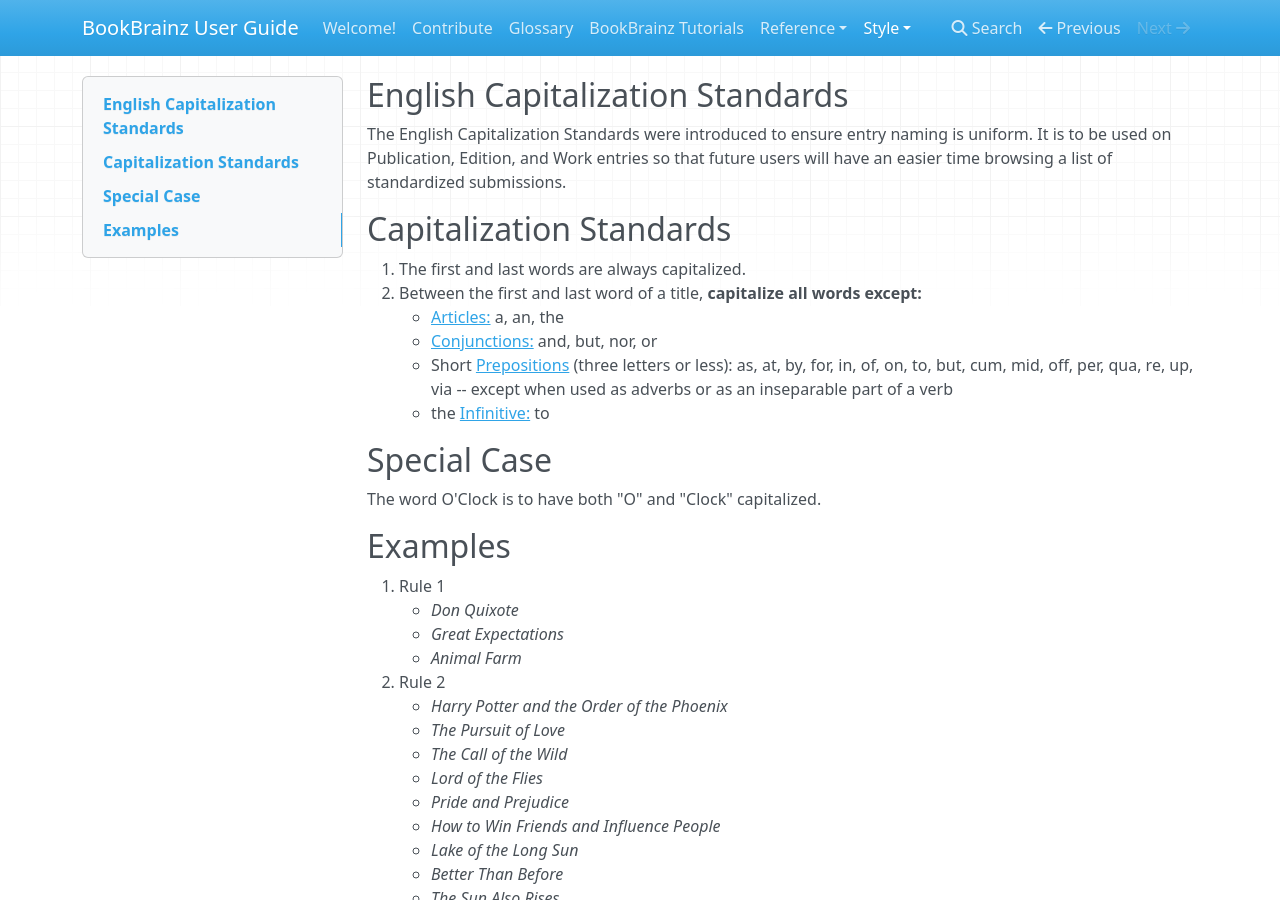
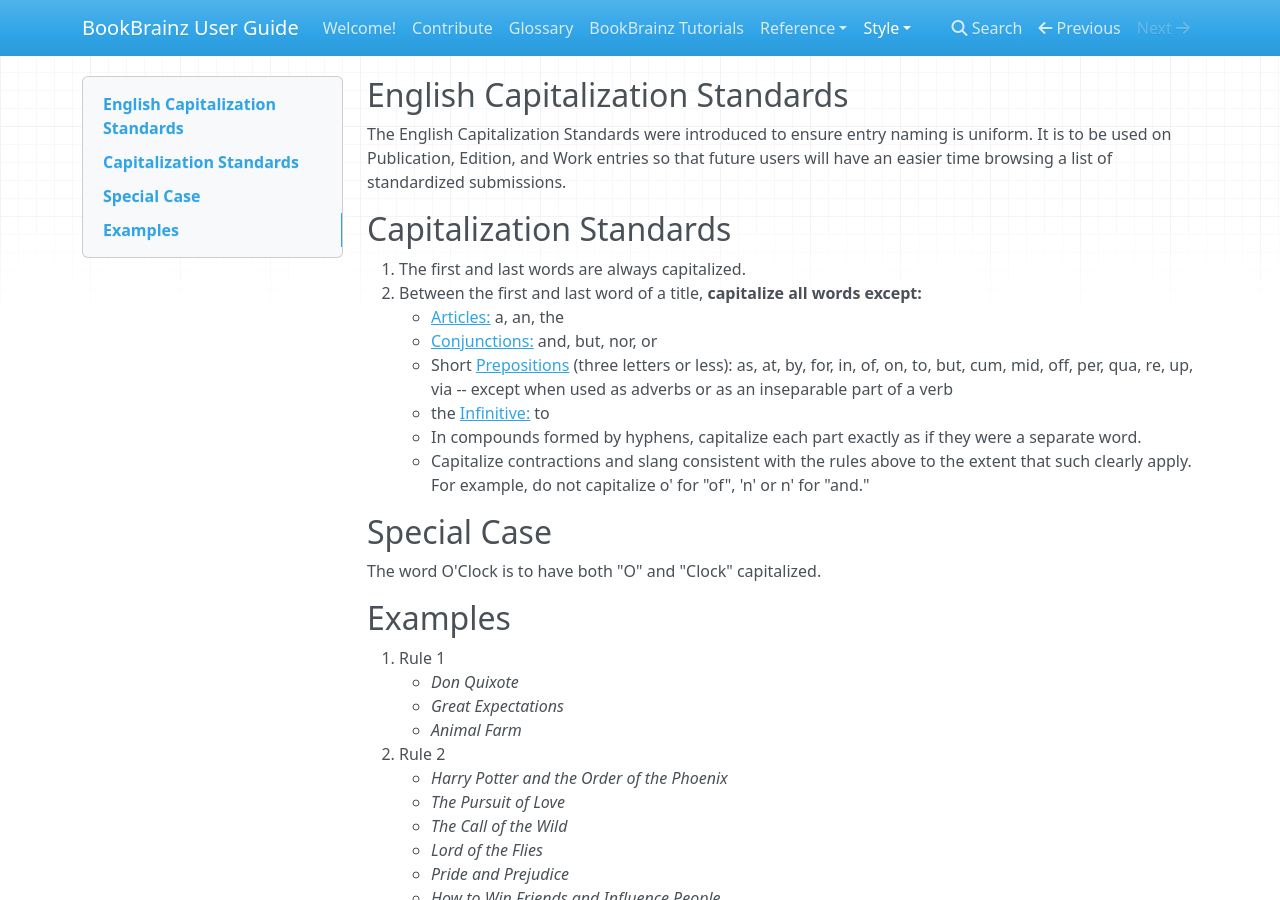
Before and after one commit to metabrainz/bookbrainz-user-guide, an MkDocs documentation site: the page built from docs/style/language_specific/capitalization-en.md, in a window 1280 px wide and 900 px high. Built offline with MkDocs 1.6.1, drawn with Linux system fonts in a browser that asks for light colours; nearby versions of some CDN libraries.

Commit message:
More rules from MB Style English

```diff
--- a/docs/style/language_specific/capitalization-en.md
+++ b/docs/style/language_specific/capitalization-en.md
@@ -11,6 +11,8 @@ Capitalization Standards
 	+ [Conjunctions:](http://partofspeech.org/conjunction) and, but, nor, or
 	+ Short [Prepositions](http://partofspeech.org/preposition) (three letters or less): as, at, by, for, in, of, on, to, but, cum, mid, off, per, qua, re, up, via -- except when used as adverbs or as an inseparable part of a verb
 	+ the [Infinitive:](https://owl.english.purdue.edu/owl/resource/627/03/) to
+	+ In compounds formed by hyphens, capitalize each part exactly as if they were a separate word.
+	+ Capitalize contractions and slang consistent with the rules above to the extent that such clearly apply. For example, do not capitalize o' for "of", 'n' or n' for "and."
 
 Special Case
 ---------------
```
